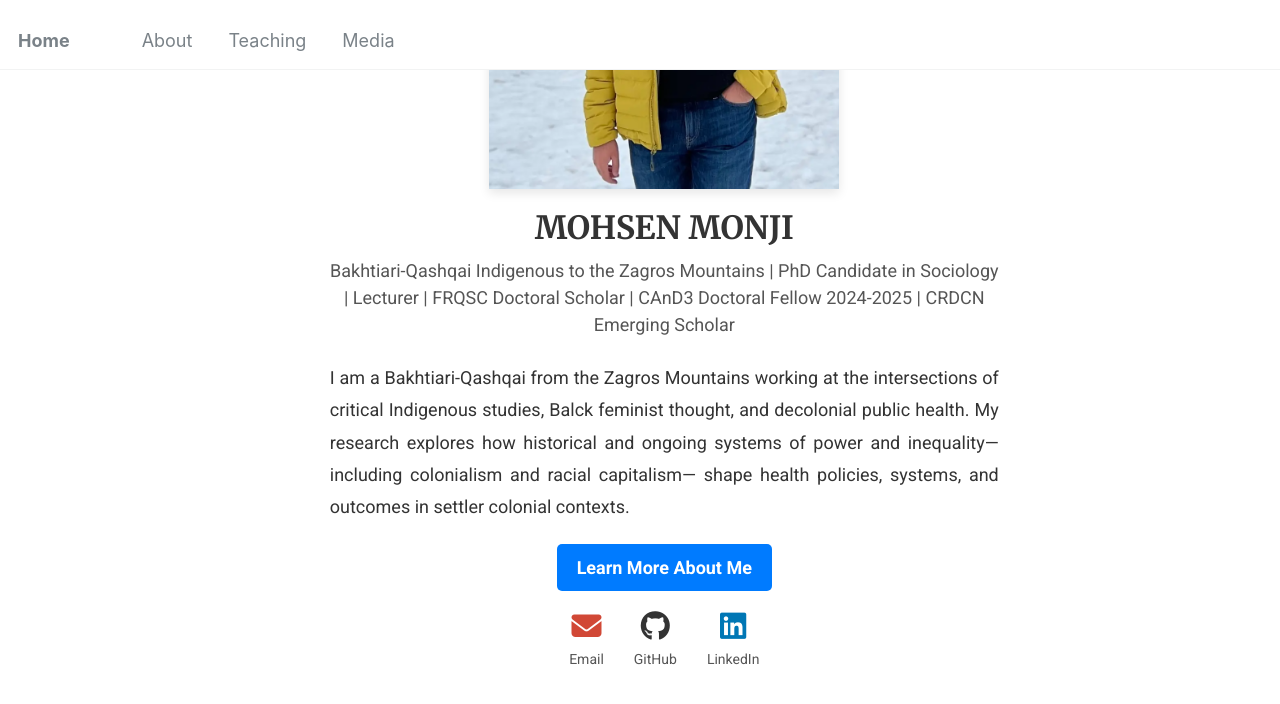
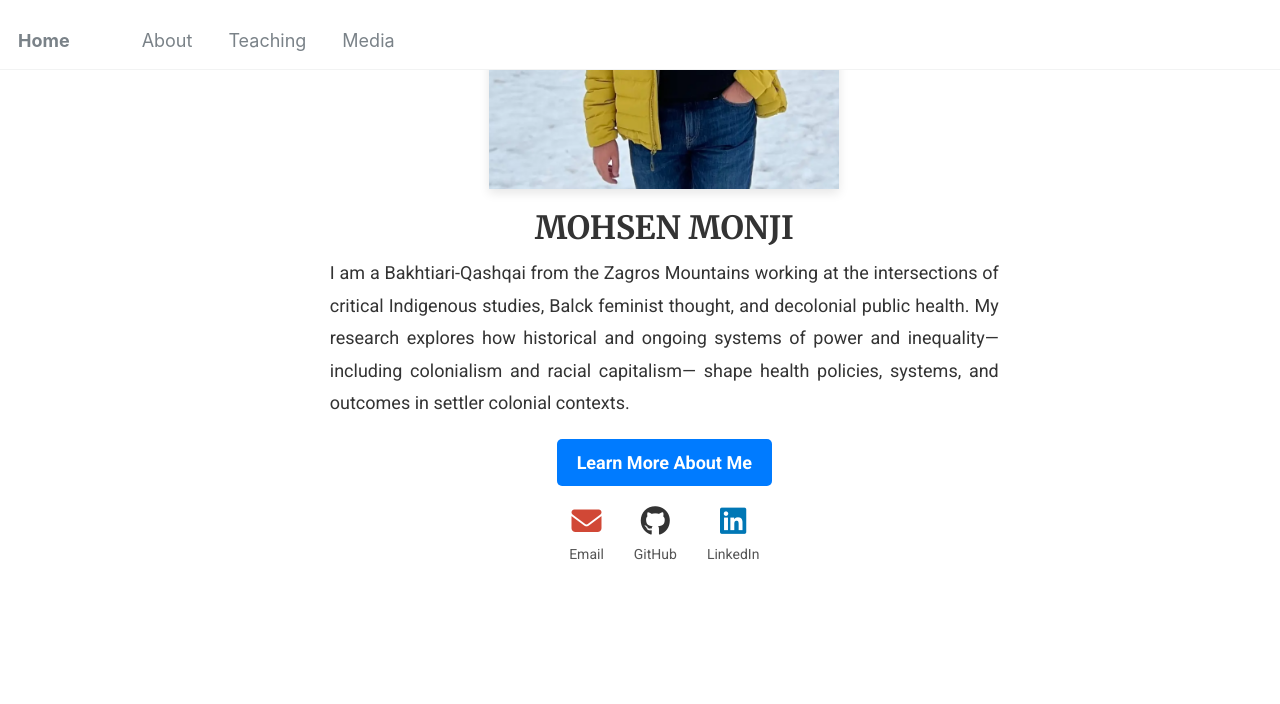
Before and after one commit to Mohsnmonji/mohsnmonji.github.io, a Jekyll site: the page built from _pages/front.md, in a window 1280 px wide and 900 px high, scrolled down 378 px. Shown: the top 704 px of the window. Built offline with Jekyll 4.4.1, drawn with Linux system fonts in a browser that asks for light colours.

Commit message:
Update front.md

```diff
--- a/_pages/front.md
+++ b/_pages/front.md
@@ -19,10 +19,7 @@ hide_avatar: true
   <!-- Name -->
   <h1 style="color: #333; font-size: 32px; margin-bottom: 10px;">MOHSEN MONJI</h1>
 
-  <!-- Subtitle -->
-  <p style="font-size: 18px; margin-top: 5px; color: #555;">
-    Bakhtiari-Qashqai Indigenous to the Zagros Mountains | PhD Candidate in Sociology | Lecturer | FRQSC Doctoral Scholar | CAnD3 Doctoral Fellow 2024-2025 | CRDCN Emerging Scholar
-  </p>
+
 
   <!-- Description -->
 <p style="font-size: 18px; color: #333; text-align: justify; line-height: 1.8; margin-bottom: 20px;">
```
